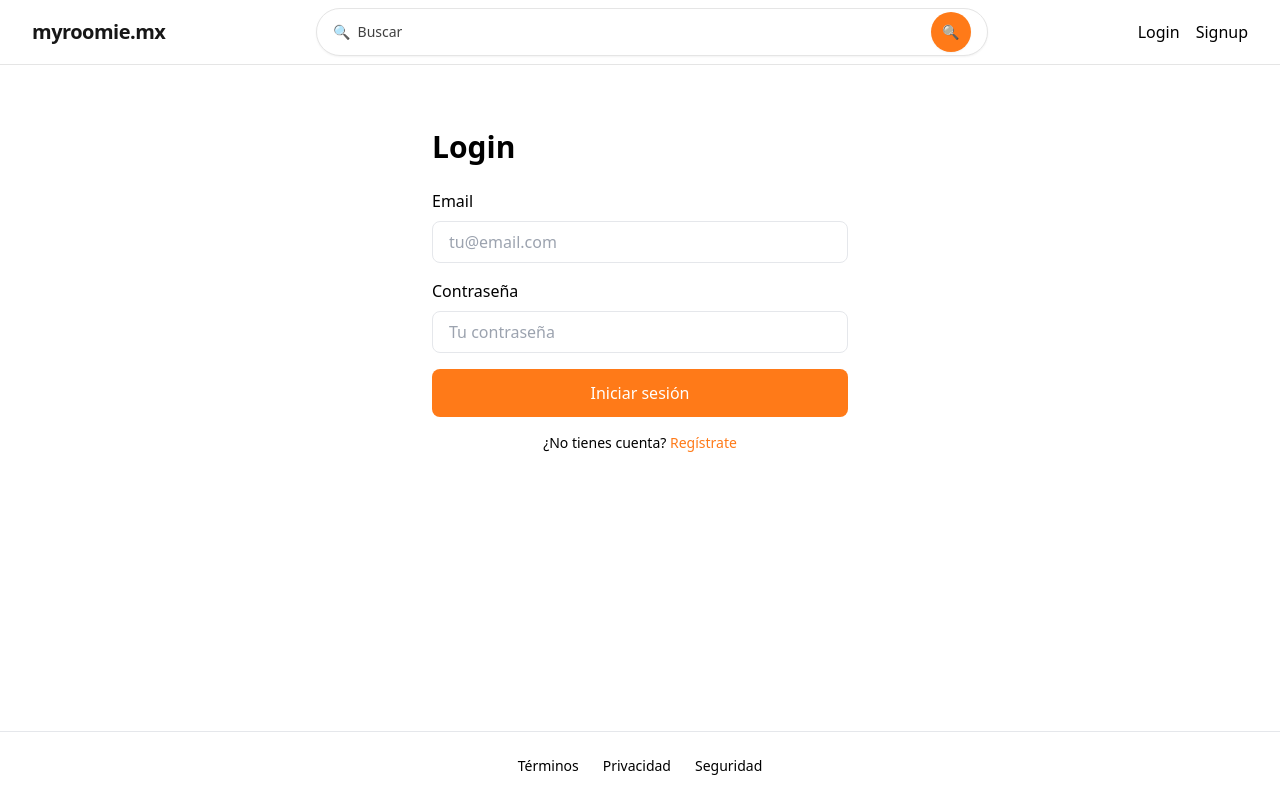
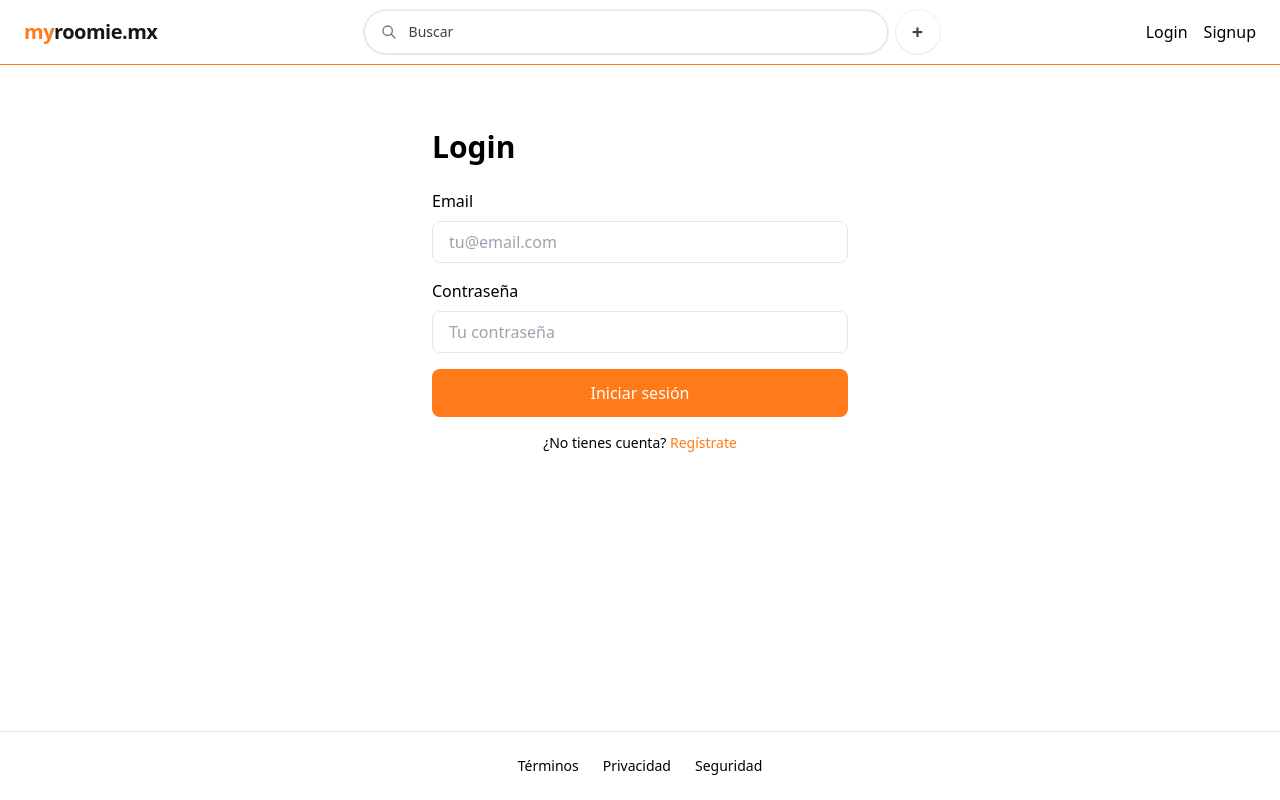
Before and after one commit to miguelangelpr18/myroomie.mx, a Next.js app: page /login in a window 1280 px wide. Built offline with nearby package versions, Linux system fonts and the light colour scheme; no server answers.

Commit message:
polish header and hero: premium wordmark, minimal actions, clean search

```diff
--- a/app/Header.tsx
+++ b/app/Header.tsx
@@ -13,14 +13,30 @@ export default async function Header() {
   if (!session) {
     // No hay sesión: mostrar links públicos
     return (
-      <header className="border-b border-neutral-200 bg-white relative z-30">
-        <div className="mx-auto flex h-16 items-center justify-between gap-4 px-4 md:px-8">
-          <Link href="/" className="text-xl font-semibold tracking-tight text-neutral-900 hover:text-neutral-700 flex-shrink-0">
-            myroomie.mx
+      <header className="border-b border-brand bg-white relative z-30">
+        <div className="mx-auto flex h-16 items-center justify-between gap-4 px-4 md:px-6">
+          {/* Left: Logo */}
+          <Link href="/" className="text-lg md:text-xl font-semibold tracking-tight leading-none select-none flex-shrink-0 hover:opacity-80 transition-opacity">
+            <span className="text-brand">my</span>
+            <span className="text-neutral-900">roomie</span>
+            <span className="text-neutral-900">.mx</span>
           </Link>
-          <div className="flex-1 max-w-2xl mx-4 hidden md:block">
+
+          {/* Center: Search + Create Button */}
+          <div className="flex-1 flex items-center justify-center gap-2 max-w-xl mx-4 hidden md:flex">
+            <div className="flex-1">
               <GlobalSearchBar />
             </div>
+            <Link
+              href="/listings/new"
+              className="flex-shrink-0 w-11 h-11 rounded-full bg-white text-neutral-700 hover:bg-neutral-50 hover:text-neutral-900 active:bg-neutral-100 transition-colors flex items-center justify-center shadow-sm ring-1 ring-black/5 focus:outline-none focus-visible:ring-2 focus-visible:ring-brand/30 focus-visible:ring-offset-2"
+              aria-label="Publicar anuncio"
+            >
+              <span className="text-xl font-semibold leading-none">+</span>
+            </Link>
+          </div>
+
+          {/* Right: Actions */}
           <nav className="flex gap-4 items-center flex-shrink-0">
             <HeaderModeTabs userId={undefined} hasProfile={undefined} />
             <Link href="/login" className="hover:underline">
@@ -31,6 +47,7 @@ export default async function Header() {
             </Link>
           </nav>
         </div>
+        {/* Mobile: Search bar below */}
         <div className="md:hidden px-4 pb-3">
           <GlobalSearchBar />
         </div>
@@ -49,20 +66,55 @@ export default async function Header() {
   const initial = displayName.charAt(0).toUpperCase()
 
   return (
-    <header className="border-b border-neutral-200 bg-white relative z-30">
-      <div className="mx-auto flex h-16 items-center justify-between gap-4 px-4 md:px-8">
-        <Link href="/" className="text-xl font-semibold tracking-tight text-neutral-900 hover:text-neutral-700 flex-shrink-0">
-          myroomie.mx
+    <header className="border-b border-brand bg-white relative z-30">
+      <div className="mx-auto flex h-16 items-center justify-between gap-4 px-4 md:px-6">
+        {/* Left: Logo */}
+        <Link href="/" className="text-lg md:text-xl font-semibold tracking-tight leading-none select-none flex-shrink-0 hover:opacity-80 transition-opacity">
+          <span className="text-brand">my</span>
+          <span className="text-neutral-900">roomie</span>
+          <span className="text-neutral-900">.mx</span>
         </Link>
-        <div className="flex-1 max-w-2xl mx-4 hidden md:block">
+
+        {/* Center: Search + Create Button */}
+        <div className="flex-1 flex items-center justify-center gap-2 max-w-xl mx-4 hidden md:flex">
+          <div className="flex-1">
             <GlobalSearchBar />
           </div>
+          <Link
+            href="/listings/new"
+            className="flex-shrink-0 w-11 h-11 rounded-full bg-white text-neutral-700 hover:bg-neutral-50 hover:text-neutral-900 active:bg-neutral-100 transition-colors flex items-center justify-center shadow-sm ring-1 ring-black/5 focus:outline-none focus-visible:ring-2 focus-visible:ring-brand/30 focus-visible:ring-offset-2"
+            aria-label="Publicar anuncio"
+          >
+            <span className="text-xl font-semibold leading-none">+</span>
+          </Link>
+        </div>
+
+        {/* Right: Actions */}
         <nav className="flex gap-4 items-center flex-shrink-0">
           <HeaderModeTabs userId={session.user.id} hasProfile={!!profile} />
-          <Link href="/messages" className="hover:underline">
-            Messages
+          {/* Minimal Right: Messages Icon + Avatar */}
+          <div className="inline-flex items-center gap-2">
+            <Link
+              href="/messages"
+              className="w-10 h-10 rounded-full bg-white ring-1 ring-black/5 hover:bg-neutral-50 transition-colors flex items-center justify-center focus:outline-none focus-visible:ring-2 focus-visible:ring-brand/30"
+              aria-label="Messages"
+            >
+              <svg
+                className="w-5 h-5 text-neutral-700"
+                fill="none"
+                stroke="currentColor"
+                viewBox="0 0 24 24"
+                aria-hidden="true"
+              >
+                <path
+                  strokeLinecap="round"
+                  strokeLinejoin="round"
+                  strokeWidth={2}
+                  d="M8 12h.01M12 12h.01M16 12h.01M21 12c0 4.418-4.03 8-9 8a9.863 9.863 0 01-4.255-.949L3 20l1.395-3.72C3.512 15.042 3 13.574 3 12c0-4.418 4.03-8 9-8s9 3.582 9 8z"
+                />
+              </svg>
             </Link>
-          <div className="flex items-center gap-3 ml-4 pl-4 border-l">
+            <div className="[&_button>span]:hidden">
               <UserMenu
                 displayName={displayName}
                 avatarUrl={profile?.avatar_url || null}
@@ -70,8 +122,10 @@ export default async function Header() {
                 initial={initial}
               />
             </div>
+          </div>
         </nav>
       </div>
+      {/* Mobile: Search bar below */}
       <div className="md:hidden px-4 pb-3">
         <GlobalSearchBar />
       </div>
--- a/app/components/search/GlobalSearchBar.tsx
+++ b/app/components/search/GlobalSearchBar.tsx
@@ -187,8 +187,16 @@ export default function GlobalSearchBar({ mode: propMode }: GlobalSearchBarProps
       <div className="relative flex-1 max-w-2xl mx-auto">
         {/* Barra pill con input cuando está abierto */}
         {isOpen ? (
-          <div className="flex items-center gap-3 rounded-full border border-neutral-200 bg-white px-4 py-3 h-12 shadow-sm focus-within:ring-2 focus-within:ring-brand/30">
-            <span className="text-sm text-neutral-600 flex-shrink-0">🔍</span>
+          <div className="flex items-center gap-3 rounded-full border border-neutral-200 bg-white px-4 py-2.5 h-11 shadow-sm focus-within:ring-2 focus-within:ring-brand/30 ring-1 ring-black/5">
+            <svg
+              className="w-4 h-4 text-neutral-500 flex-shrink-0"
+              fill="none"
+              stroke="currentColor"
+              viewBox="0 0 24 24"
+              aria-hidden="true"
+            >
+              <path strokeLinecap="round" strokeLinejoin="round" strokeWidth={2} d="M21 21l-6-6m2-5a7 7 0 11-14 0 7 7 0 0114 0z" />
+            </svg>
             <input
               ref={inputRef}
               type="text"
@@ -220,10 +228,17 @@ export default function GlobalSearchBar({ mode: propMode }: GlobalSearchBarProps
           <button
             type="button"
             onClick={() => setIsOpen(true)}
-            className="w-full flex items-center justify-between gap-3 rounded-full border border-neutral-200 bg-white px-4 py-3 h-12 shadow-sm hover:shadow-md transition-shadow text-left focus:outline-none focus:ring-2 focus:ring-brand/30"
+            className="w-full flex items-center gap-3 rounded-full border border-neutral-200 bg-white px-4 py-2.5 h-11 shadow-sm hover:shadow-md transition-shadow text-left focus:outline-none focus-visible:ring-2 focus-visible:ring-brand/30 ring-1 ring-black/5"
           >
-            <div className="flex items-center gap-2 flex-1 min-w-0">
-              <span className="text-sm text-neutral-600 flex-shrink-0">🔍</span>
+            <svg
+              className="w-4 h-4 text-neutral-500 flex-shrink-0"
+              fill="none"
+              stroke="currentColor"
+              viewBox="0 0 24 24"
+              aria-hidden="true"
+            >
+              <path strokeLinecap="round" strokeLinejoin="round" strokeWidth={2} d="M21 21l-6-6m2-5a7 7 0 11-14 0 7 7 0 0114 0z" />
+            </svg>
             {activeFiltersCount > 0 ? (
               <div className="flex items-center gap-1.5 flex-1 min-w-0 flex-wrap">
                 {(filters.q ?? '').trim() && (
@@ -262,13 +277,6 @@ export default function GlobalSearchBar({ mode: propMode }: GlobalSearchBarProps
                 {getSummaryText()}
               </span>
             )}
-            </div>
-            <span
-              className="flex-shrink-0 w-10 h-10 rounded-full bg-brand text-white flex items-center justify-center shadow-sm pointer-events-none"
-              aria-hidden="true"
-            >
-              <span className="text-sm">🔍</span>
-            </span>
           </button>
         )}
 
--- a/app/login/page.tsx
+++ b/app/login/page.tsx
@@ -9,7 +9,7 @@ export default function Login() {
   const [email, setEmail] = useState('')
   const [password, setPassword] = useState('')
   const [errorMsg, setErrorMsg] = useState('')
-  const [loading, setLoading] = useState(false)
+  const [isSubmitting, setIsSubmitting] = useState(false)
   const router = useRouter()
   const searchParams = useSearchParams()
 
@@ -19,15 +19,18 @@ export default function Login() {
 
   const handleSubmit = async (e: FormEvent) => {
     e.preventDefault()
+
+    // Prevenir múltiples submits
+    if (isSubmitting) return
+
     setErrorMsg('')
-    setLoading(true)
+    setIsSubmitting(true)
 
     try {
       const { data, error: signInError } = await signIn(email, password)
 
       if (signInError) {
         setErrorMsg(signInError.message)
-        setLoading(false)
         return
       }
 
@@ -37,7 +40,6 @@ export default function Login() {
         // Si el email no está confirmado, hacer signOut y mostrar mensaje
         await signOut()
         setErrorMsg('Verifica tu correo antes de iniciar sesión.')
-        setLoading(false)
         return
       }
 
@@ -67,11 +69,10 @@ export default function Login() {
           router.push('/explore')
         }
       }
-
-      setLoading(false)
     } catch (err) {
       setErrorMsg(err instanceof Error ? err.message : 'Error al iniciar sesión')
-      setLoading(false)
+    } finally {
+      setIsSubmitting(false)
     }
   }
 
@@ -112,10 +113,10 @@ export default function Login() {
 
         <button
           type="submit"
-          disabled={loading}
-          className="w-full bg-[#FF7A18] text-white px-6 py-3 rounded-lg hover:bg-[#E86F14] disabled:bg-gray-400 disabled:cursor-not-allowed"
+          disabled={isSubmitting}
+          className="w-full bg-[#FF7A18] text-white px-6 py-3 rounded-lg hover:bg-[#E86F14] disabled:bg-gray-400 disabled:cursor-not-allowed disabled:opacity-60"
         >
-          {loading ? 'Entrando...' : 'Iniciar sesión'}
+          {isSubmitting ? 'Entrando...' : 'Iniciar sesión'}
         </button>
 
         {errorMsg && (
```
Also changed, not shown: app/page.tsx (+12 -30 lines). Lines whose indentation alone changed are shown as unchanged.
